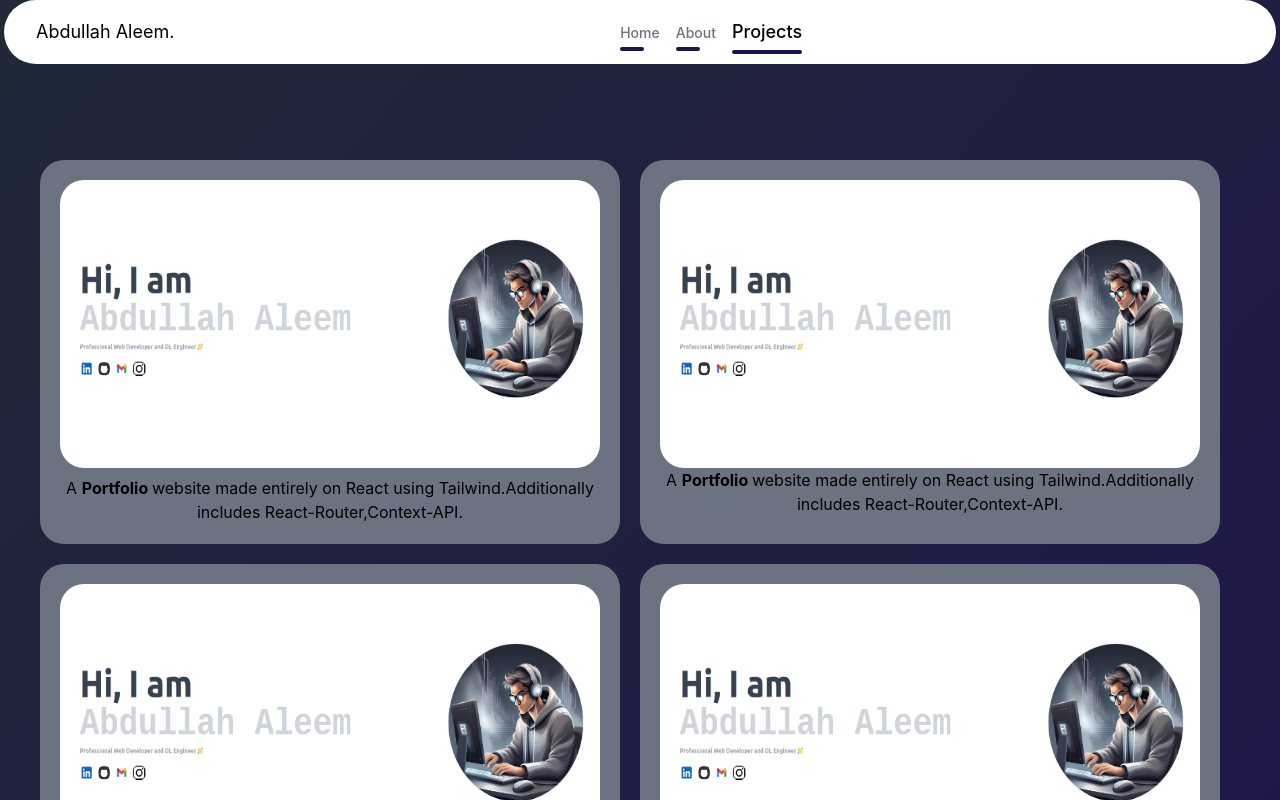
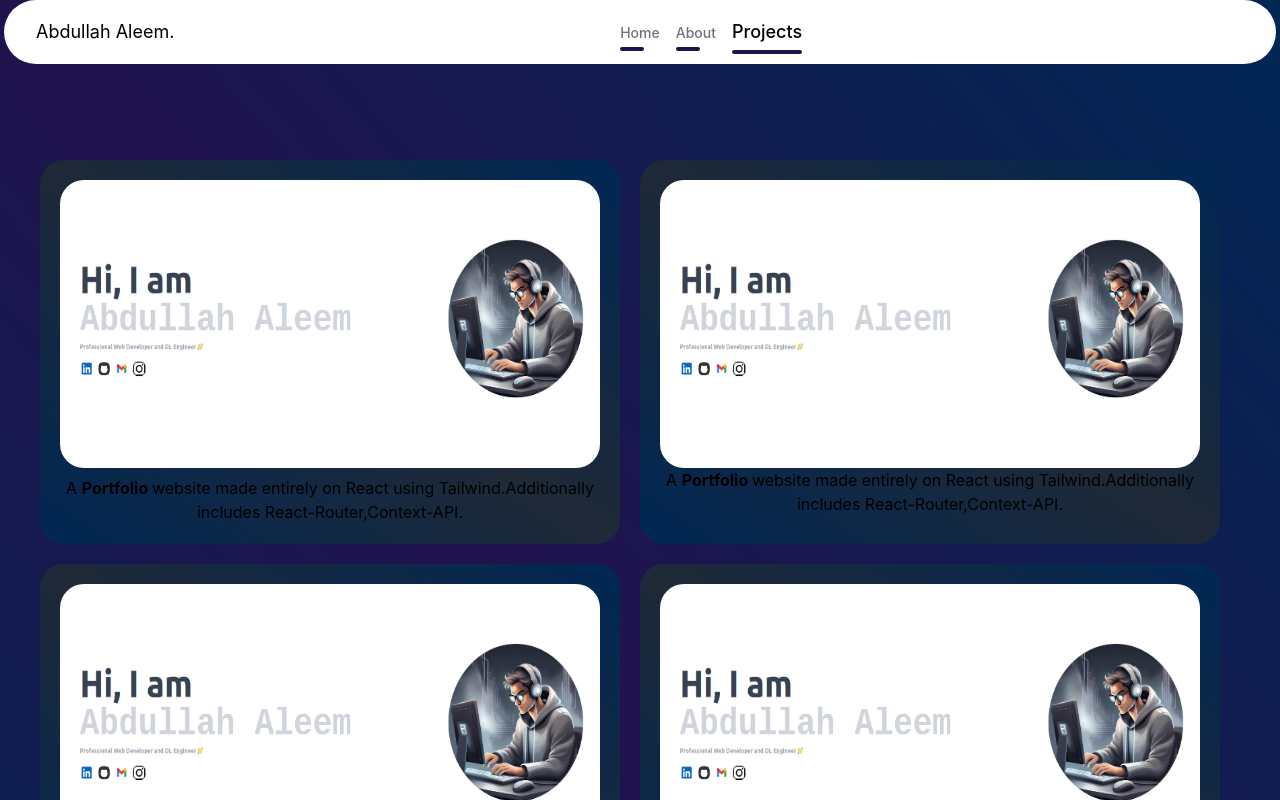
Before and after one commit to abdullah-aleem/Portfolio, a React (Create React App) app in the folder website/: page / in a window 1280 px wide. Both pictures are taken after a click on the button "Projects". Shown: the top 800 px of the page. Built offline with nearby package versions, Linux system fonts and the light colour scheme.

Commit message:
projectDesignChange

```diff
--- a/website/src/components/Profile.js
+++ b/website/src/components/Profile.js
@@ -5,7 +5,7 @@ import gitimage from '../assests/github-square-svgrepo-com.svg'
 import linimage from '../assests/linkedin21.svg'
 import mail from '../assests/gmail-svgrepo-com.svg'
 import insta from '../assests/instagram-svgrepo-com.svg'
-
+import Typewriter from './typeWriter'
 
 function Profile() {
 
@@ -21,7 +21,8 @@ function Profile() {
 
                         <h1 className="text-2xl md:text-2xl lg:text-8xl font-Times New Roman mb-2 text-gray-700 mt-10">Hi, I am </h1>
                         <h1 className=" text-2xl md:text-2xl lg:text-8xl font-mono  mb-2 text-gray-500 ">Abdullah Aleem </h1>
-                        <p className='[font-size:10px] text-cyan font-bold sm:text-lg '>Professional Web Developer & much more...👋</p>
+
+                        <Typewriter text="Professional Web Developer & much more...👋" />
                         <div className="flex flex-row space-x-3">
                         <a href="https://linkedin.com/in/abdullah-aleem2102" target="_blank" rel="noopener noreferrer">
                         <img  className="mt-6  h-8 w-8 md:h-10 md:w-10 rounded-full transition-all duration-300 hover:w-12 hover:h-12 hover:mt-3"  src={linimage} alt="" />
--- a/website/src/components/projects.js
+++ b/website/src/components/projects.js
@@ -6,11 +6,11 @@ function Projects() {
 
 
   return (
-    <div className=' pb-10 pt-10 md:pt-20 bg-gradient-to-br from-gray-800  to-cyan'>
+    <div className=' pb-10 pt-10 md:pt-20 bg-gradient-to-tr from-primary  via-cyan to-primary'>
 
       <div className="container mx-auto  md:mt-20  rounded-3xl pt-10 md:pt-0 pl-10 pr-10 pb-10  mb-10  ">
         <div className='flex flex-col md:flex-row z-10 '>
-        <div className=' md:w-1/2 mr-5 p-2 md:p-5 md:h-96  mb-5 md:mb-0 bg-gray-500 rounded-3xl transition-all duration-300 md:hover:scale-110 '>
+        <div className=' md:w-1/2 mr-5 p-2 md:p-5 md:h-96  mb-5 md:mb-0 bg-gradient-to-tr from-primary via-gray-800 to-primary rounded-3xl transition-all duration-300 md:hover:scale-110 '>
         <img alt="hello" src={portfolio} className='w-full md:h-72 rounded-3xl'/>
         <div className='flex  flex-col justify-center items-center mt-2'>
           <p className='text-center text-md'>A <span className='font-bold'>Portfolio </span>website made entirely on React using Tailwind.Additionally includes React-Router,Context-API.</p>
@@ -18,7 +18,7 @@ function Projects() {
 
         </div>
         </div>
-        <div className=' md:w-1/2 mr-5 p-2 md:p-5  md:h-96   bg-gray-500 rounded-3xl transition-all duration-300 md:hover:scale-110'>
+        <div className=' md:w-1/2 mr-5 p-2 md:p-5  md:h-96   bg-gradient-to-tr from-primary via-gray-800 to-primary rounded-3xl transition-all duration-300 md:hover:scale-110'>
         <img alt="hello" src={portfolio} className='w-full md:h-72 rounded-3xl'/>
         <div className='flex  flex-col justify-center items-center '>
           <p className='text-center text-md'>A <span className='font-bold'>Portfolio </span>website made entirely on React using Tailwind.Additionally includes React-Router,Context-API.</p>
@@ -28,7 +28,7 @@ function Projects() {
         </div>
         </div>
         <div className='flex mt-5 flex-col md:flex-row'>
-        <div className=' md:w-1/2 mr-5 p-2 md:p-5  md:h-96  mb-5 md:mb-0  bg-gray-500 rounded-3xl transition-all duration-300 md:hover:scale-110'>
+        <div className=' md:w-1/2 mr-5 p-2 md:p-5  md:h-96  mb-5 md:mb-0  bg-gradient-to-tr from-primary via-gray-800 to-primary rounded-3xl transition-all duration-300 md:hover:scale-110'>
         <img alt="hello" src={portfolio} className='w-full md:h-72 rounded-3xl'/>
         <div className='flex  flex-col justify-center items-center '>
           <p className='text-center text-md'>A <span className='font-bold'>Portfolio </span>website made entirely on React using Tailwind.Additionally includes React-Router,Context-API.</p>
@@ -36,7 +36,7 @@ function Projects() {
 
         </div>
         </div>
-        <div className=' md:w-1/2 mr-5 p-2 md:p-5  md:h-96   bg-gray-500 rounded-3xl transition-all duration-300 md:hover:scale-110'>
+        <div className=' md:w-1/2 mr-5 p-2 md:p-5  md:h-96   bg-gradient-to-tr from-primary via-gray-800 to-primary rounded-3xl transition-all duration-300 md:hover:scale-110'>
         <img alt="hello" src={portfolio} className='w-full md:h-72 rounded-3xl'/>
         <div className='flex  flex-col justify-center items-center '>
           <p className='text-center text-md'>A <span className='font-bold'>Portfolio </span>website made entirely on React using Tailwind.Additionally includes React-Router,Context-API.</p>
@@ -46,7 +46,7 @@ function Projects() {
         </div>
         </div>
         <div className='flex mt-5 flex-col md:flex-row'>
-        <div className=' md:w-1/2 mr-5 p-2 md:p-5  md:h-96   bg-gray-500 rounded-3xl mb-5 md:mb-0 transition-all duration-300 md:hover:scale-110'>
+        <div className=' md:w-1/2 mr-5 p-2 md:p-5  md:h-96   bg-gradient-to-tr from-primary via-gray-800 to-primary rounded-3xl mb-5 md:mb-0 transition-all duration-300 md:hover:scale-110'>
         <img alt="hello" src={portfolio} className='w-full md:h-72 rounded-3xl'/>
         <div className='flex  flex-col justify-center items-center '>
           <p className='text-center text-md'>A <span className='font-bold'>Portfolio </span>website made entirely on React using Tailwind.Additionally includes React-Router,Context-API.</p>
@@ -54,7 +54,7 @@ function Projects() {
 
         </div>
         </div>
-        <div className=' md:w-1/2 mr-5 p-2 md:p-5  md:h-96   bg-gray-500 rounded-3xl  transition-all duration-300 md:hover:scale-110'>
+        <div className=' md:w-1/2 mr-5 p-2 md:p-5  md:h-96   bg-gradient-to-tr from-primary via-gray-800 to-primary rounded-3xl  transition-all duration-300 md:hover:scale-110'>
         <img alt="hello" src={portfolio} className='w-full md:h-72 rounded-3xl'/>
         <div className='flex  flex-col justify-center items-center '>
           <p className='text-center text-md'>A <span className='font-bold'>Portfolio </span>website made entirely on React using Tailwind.Additionally includes React-Router,Context-API.</p>
--- /dev/null
+++ b/website/src/components/typeWriter.js
@@ -0,0 +1,22 @@
+import React, { useState, useEffect } from 'react';
+
+const Typewriter = ({ text }) => {
+  const [displayText, setDisplayText] = useState('');
+
+  useEffect(() => {
+    let currentIndex = 0;
+    const interval = setInterval(() => {
+      setDisplayText(text.substring(0, currentIndex));
+      currentIndex++;
+      if (currentIndex > text.length) {
+        clearInterval(interval);
+      }
+    }, 100); // Adjust the speed of typing here (milliseconds)
+
+    return () => clearInterval(interval);
+  }, [text]);
+
+  return <p className='[font-size:10px] text-cyan font-bold sm:text-lg '>{displayText}</p>;
+}
+
+export default Typewriter;
--- a/website/tailwind.config.js
+++ b/website/tailwind.config.js
@@ -26,7 +26,8 @@ module.exports = {
         'custom':'500px'
       },
       colors:{
-        'cyan':'#20124D'
+        'cyan':'#20124D',
+        'primary':'#002754'
       }
 
     },
```
